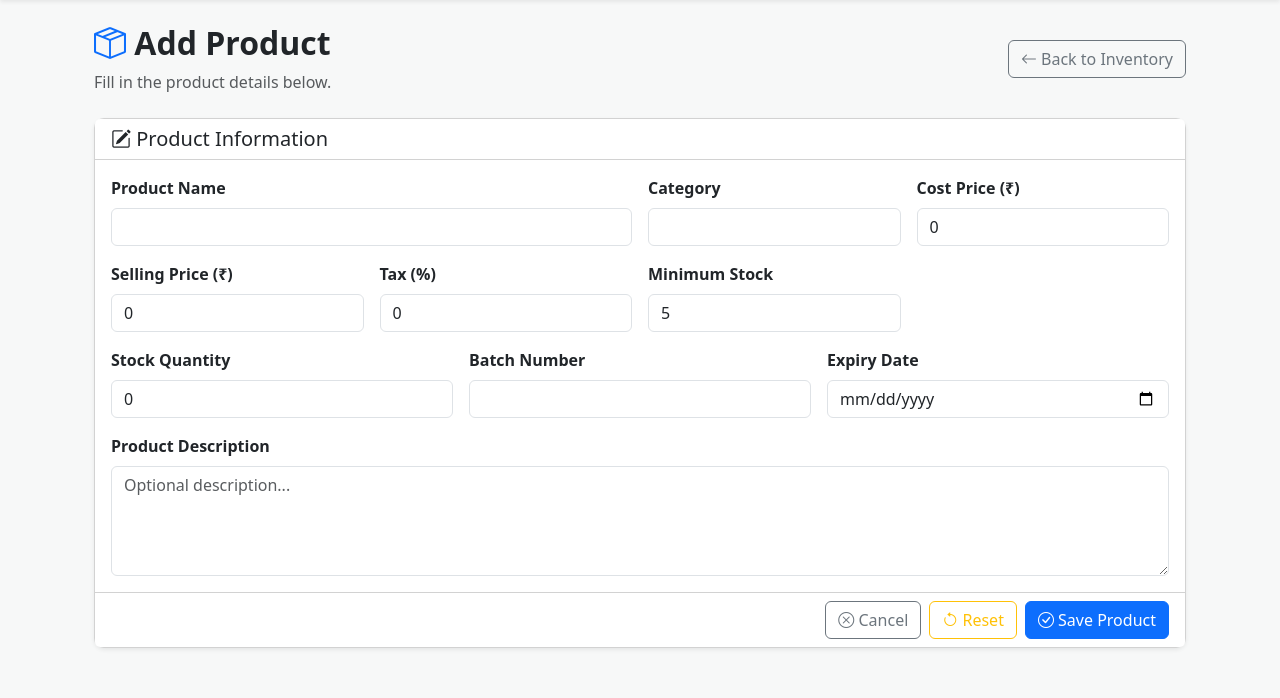
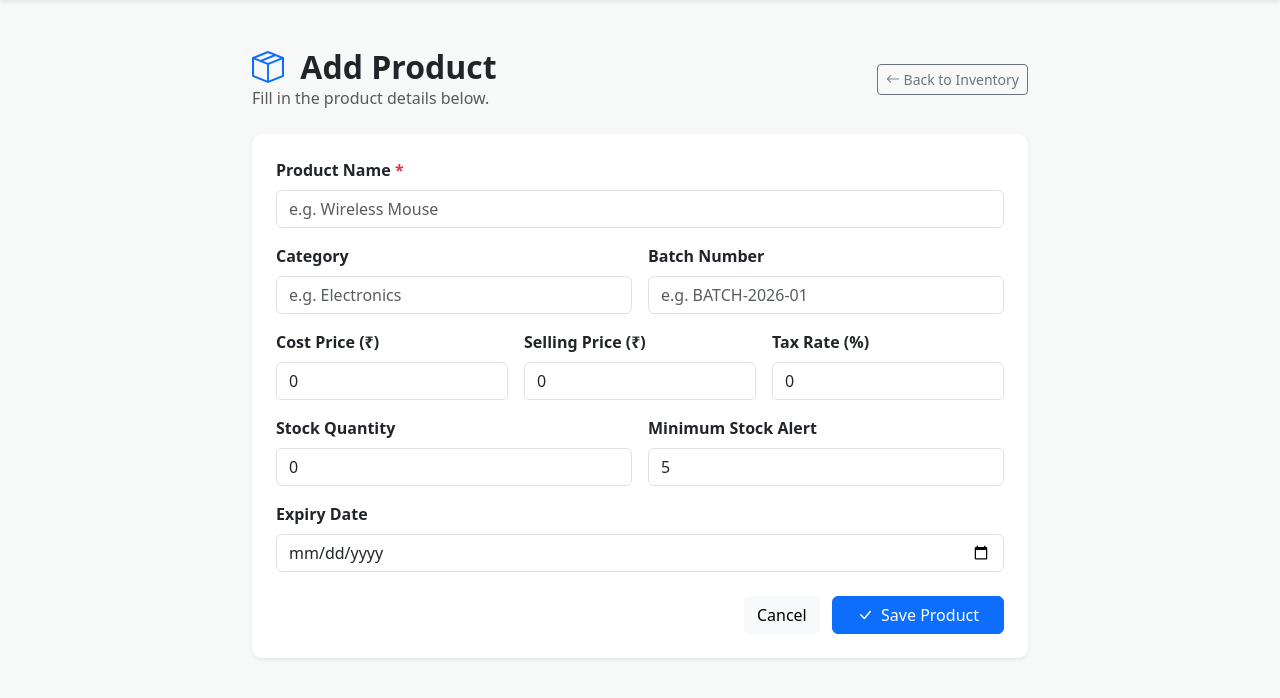
Before and after one commit to savita-ghatte/FYA_Billzy_Team2, a Flask app: template templates/inventory/form.html in a window 1280 px wide. Shown: the part 69-767 px from the top of the page. Run offline with Flask 3, Linux system fonts and the light colour scheme; the template is opened without the code that fills it, so the values that code supplies are empty.

Commit message:
Update form.html

```diff
--- a/templates/inventory/form.html
+++ b/templates/inventory/form.html
@@ -1,320 +1,132 @@
 {% extends "base.html" %}
-{% block title %}
-{{ "Edit Product" if product else "Add Product" }}
-{% endblock %}
+{% block title %}{% if product %}Edit Product{% else %}Add Product{% endif %}{% endblock %}
 
 {% block content %}
+<div class="container py-4" style="max-width: 800px;">
 
-<div class="container-fluid">
-
-    <!-- Page Header -->
+    <!-- Header -->
     <div class="d-flex justify-content-between align-items-center mb-4">
-
         <div>
-
-            <h2 class="fw-bold">
-                <i class="bi bi-box-seam text-primary"></i>
-
-                {{ "Edit Product" if product else "Add Product" }}
-
+            <h2 class="fw-bold mb-0">
+                <i class="bi bi-box-seam text-primary me-2"></i>
+                {% if product %}Edit Product{% else %}Add Product{% endif %}
             </h2>
-
-            <p class="text-muted mb-0">
-
-                Fill in the product details below.
-
-            </p>
-
+            <p class="text-muted mb-0">Fill in the product details below.</p>
+        </div>
+        <a href="{{ url_for('inventory.list_products') }}" class="btn btn-outline-secondary btn-sm">
+            <i class="bi bi-arrow-left"></i> Back to Inventory
+        </a>
     </div>
 
-        <a href="{{ url_for('inventory.list_products') }}"
-           class="btn btn-outline-secondary">
-
-            <i class="bi bi-arrow-left"></i>
-
-            Back to Inventory
-
-        </a>
-
-    </div>
-
-
-
+    <!-- Form Card -->
+    <div class="card shadow-sm border-0">
+        <div class="card-body p-4">
             <form method="POST">
-
-        <div class="card shadow-sm">
-
-            <div class="card-header bg-white">
-
-                <h5 class="mb-0">
-
-                    <i class="bi bi-pencil-square"></i>
-
-                    Product Information
-
-                </h5>
-
-            </div>
-
-            <div class="card-body">
 
                 <div class="row g-3">
 
                     <!-- Product Name -->
+                    <div class="col-12">
+                        <label class="form-label fw-semibold">Product Name <span class="text-danger">*</span></label>
+                        <input type="text"
+                               name="name"
+                               class="form-control"
+                               placeholder="e.g. Wireless Mouse"
+                               value="{{ product.name if product else '' }}"
+                               required>
+                    </div>
+
+                    <!-- Category & Batch -->
+                    <div class="col-md-6">
+                        <label class="form-label fw-semibold">Category</label>
+                        <input type="text"
+                               name="category"
+                               class="form-control"
+                               placeholder="e.g. Electronics"
+                               value="{{ product.category if product else '' }}">
+                    </div>
 
                     <div class="col-md-6">
-
-                        <label class="form-label fw-semibold">
-
-                            Product Name
-
-                        </label>
-
-                        <input
-                            type="text"
+                        <label class="form-label fw-semibold">Batch Number</label>
+                        <input type="text"
+                               name="batch"
                                class="form-control"
-                            name="name"
-                            value="{{ product.name if product else '' }}"
-                            required>
-
+                               placeholder="e.g. BATCH-2026-01"
+                               value="{{ product.batch_no if product else '' }}">
                     </div>
 
-
-
-
-
-
-
-                    <!-- Category -->
-
-                    <div class="col-md-3">
-
-                        <label class="form-label fw-semibold">
-
-                            Category
-
-                        </label>
-
-                        <input
-                            type="text"
+                    <!-- Cost & Selling Price -->
+                    <div class="col-md-4">
+                        <label class="form-label fw-semibold">Cost Price (₹)</label>
+                        <input type="number"
+                               step="0.01"
+                               name="cost"
                                class="form-control"
-                            name="category"
-                            value="{{ product.category if product else '' }}"
-                            required>
-
+                               placeholder="0.00"
+                               value="{{ product.cost_price if product else '0' }}">
                     </div>
 
-
-
-                    <!-- Cost -->
-
-                    <div class="col-md-3">
-
-                        <label class="form-label fw-semibold">
-
-                            Cost Price (₹)
-
-                        </label>
-
-                        <input
-                            type="number"
+                    <div class="col-md-4">
+                        <label class="form-label fw-semibold">Selling Price (₹)</label>
+                        <input type="number"
                                step="0.01"
+                               name="price"
                                class="form-control"
-                            name="cost"
-                            value="{{ product.cost if product else 0 }}"
-                            required>
-
+                               placeholder="0.00"
+                               value="{{ product.selling_price if product else '0' }}">
                     </div>
 
-
-
-                    <!-- Selling -->
-
-                    <div class="col-md-3">
-
-                        <label class="form-label fw-semibold">
-
-                            Selling Price (₹)
-
-                        </label>
-
-                        <input
-                            type="number"
+                    <div class="col-md-4">
+                        <label class="form-label fw-semibold">Tax Rate (%)</label>
+                        <input type="number"
                                step="0.01"
+                               name="tax_rate"
                                class="form-control"
-                            name="price"
-                            value="{{ product.price if product else 0 }}"
-                            required>
-
+                               placeholder="18"
+                               value="{{ product.tax_rate if product else '0' }}">
                     </div>
 
-
-
-                    <!-- Tax -->
-
-                    <div class="col-md-3">
-
-                        <label class="form-label fw-semibold">
-
-                            Tax (%)
-
-                        </label>
-
-                        <input
-                            type="number"
+                    <!-- Stock & Minimum Stock -->
+                    <div class="col-md-6">
+                        <label class="form-label fw-semibold">Stock Quantity</label>
+                        <input type="number"
+                               name="stock"
                                class="form-control"
-                            name="tax_rate"
-                            value="{{ product.tax_rate if product else 0 }}">
-
+                               placeholder="100"
+                               value="{{ product.stock_qty if product else '0' }}">
                     </div>
 
-
-
-                    <!-- Min Stock -->
-
-                    <div class="col-md-3">
-
-                        <label class="form-label fw-semibold">
-
-                            Minimum Stock
-
-                        </label>
-
-                        <input
-                            type="number"
+                    <div class="col-md-6">
+                        <label class="form-label fw-semibold">Minimum Stock Alert</label>
+                        <input type="number"
+                               name="min_stock"
                                class="form-control"
-                            name="min_stock"
-                            value="{{ product.min_stock if product else 5 }}">
-
+                               placeholder="5"
+                               value="{{ product.min_threshold if product else '5' }}">
                     </div>
 
-
-
-                    <!-- Quantity -->
-
-                    <div class="col-md-4">
-
-                        <label class="form-label fw-semibold">
-
-                            Stock Quantity
-
-                        </label>
-
-                        <input
-                            type="number"
+                    <!-- Expiry Date -->
+                    <div class="col-12">
+                        <label class="form-label fw-semibold">Expiry Date</label>
+                        <input type="date"
+                               name="expiry_date"
                                class="form-control"
-                            name="stock"
-                            value="{{ product.stock if product else 0 }}">
-
+                               value="{{ product.expiry_date if product else '' }}">
                     </div>
 
-
-
-                    <!-- Batch -->
-
-                    <div class="col-md-4">
-
-                        <label class="form-label fw-semibold">
-
-                            Batch Number
-
-                        </label>
-
-                        <input
-                            type="text"
-                            class="form-control"
-                            name="batch"
-                            value="{{ product.batch if product else '' }}">
-
-                    </div>
-
-
-
-                    <!-- Expiry -->
-
-                    <div class="col-md-4">
-
-                        <label class="form-label fw-semibold">
-
-                            Expiry Date
-
-                        </label>
-
-                        <input
-                            type="date"
-                            class="form-control"
-                            name="expiry_date"
-                            value="{{ product.expiry_date if product else '' }}">
-
-                    </div>
-
-
-
-                    <!-- Description -->
-
-                    <div class="col-12">
-
-                        <label class="form-label fw-semibold">
-
-                            Product Description
-
-                        </label>
-
-                        <textarea
-                            class="form-control"
-                            rows="4"
-                            name="description"
-                            placeholder="Optional description...">{{ product.description if product else '' }}</textarea>
-
-                    </div>
-
-                </div>
-
-            </div>
-
-
-
-            <!-- Footer -->
-
-            <div class="card-footer bg-white">
-
-                <div class="d-flex justify-content-end gap-2">
-
-                    <a href="{{ url_for('inventory.list_products') }}"
-                       class="btn btn-outline-secondary">
-
-                        <i class="bi bi-x-circle"></i>
-
-                        Cancel
-
-                    </a>
-
-                    <button type="reset"
-                            class="btn btn-outline-warning">
-
-                        <i class="bi bi-arrow-counterclockwise"></i>
-
-                        Reset
-
+                    <!-- Submit Buttons -->
+                    <div class="col-12 text-end mt-4">
+                        <a href="{{ url_for('inventory.list_products') }}" class="btn btn-light me-2">Cancel</a>
+                        <button type="submit" class="btn btn-primary px-4">
+                            <i class="bi bi-check-lg me-1"></i> Save Product
                         </button>
-
-                    <button type="submit"
-                            class="btn btn-primary">
-
-                        <i class="bi bi-check-circle"></i>
-
-                        {{ "Update Product" if product else "Save Product" }}
-
-                    </button>
-
-                </div>
-
                     </div>
 
                 </div>
 
             </form>
+        </div>
+    </div>
 
 </div>
-
 {% endblock %}
```
Lines whose indentation alone changed are shown as unchanged.
